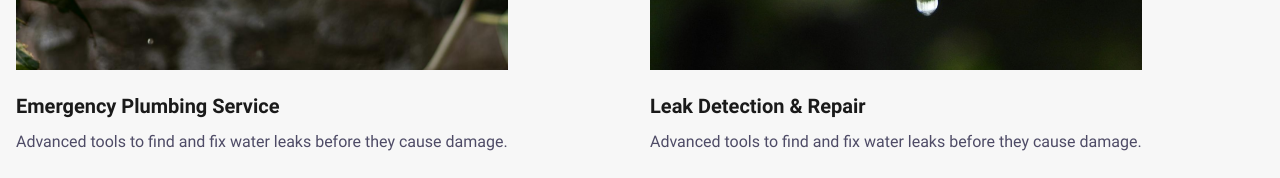
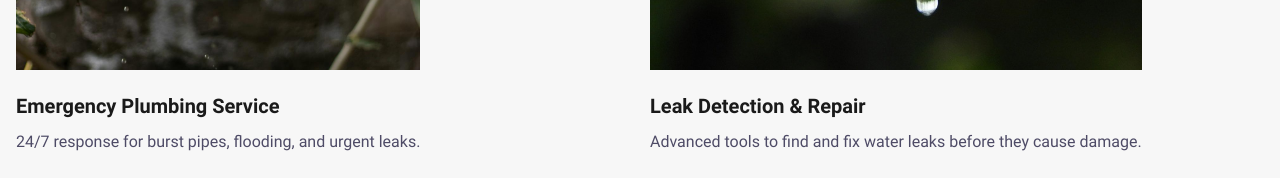
Before and after one commit to betterwebsite/legacy4plumbing, an Eleventy site: page src/index.html in a window 1280 px wide. Shown: the part 2160-2338 px from the top of the page. Built offline with nearby package versions, Linux system fonts and the light colour scheme; Eleventy itself is replaced by a stand-in of ours; files that its build step writes are made by us from their sources; grey boxes are pictures that could not be loaded; a script that the page names is missing; what @codestitchofficial/eleventy-plugin-sharp-images would draw is missing.

Commit message:
update
Jordan Babb

```diff
--- a/src/index.html
+++ b/src/index.html
@@ -314,7 +314,7 @@ eleventyNavigation:
                     <h3 class="cs-h3">Emergency Plumbing Service</h3>
 
                     <p class="cs-item-text">
-                        Advanced tools to find and fix water leaks before they cause damage.
+                        24/7 response for burst pipes, flooding, and urgent leaks.
                     </p>
                     <span class="cs-fake-link">
                         Get Started
```
Also changed, not shown: src/content/pages/city/norman2.html (+1 -1 lines).
